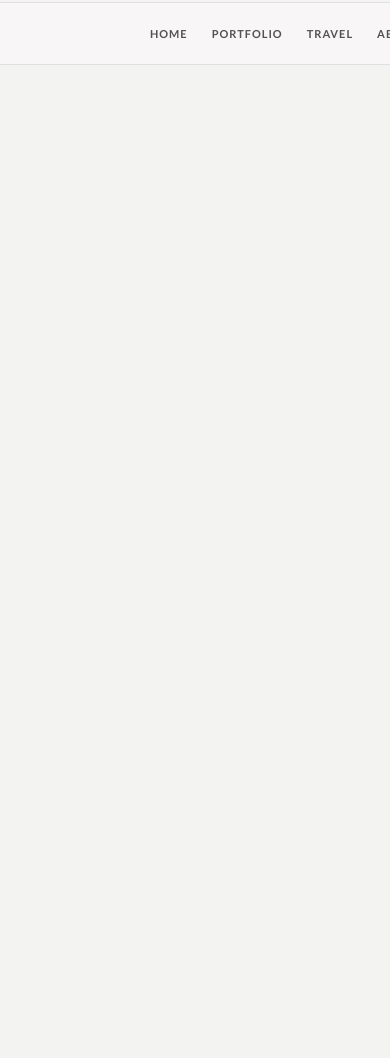
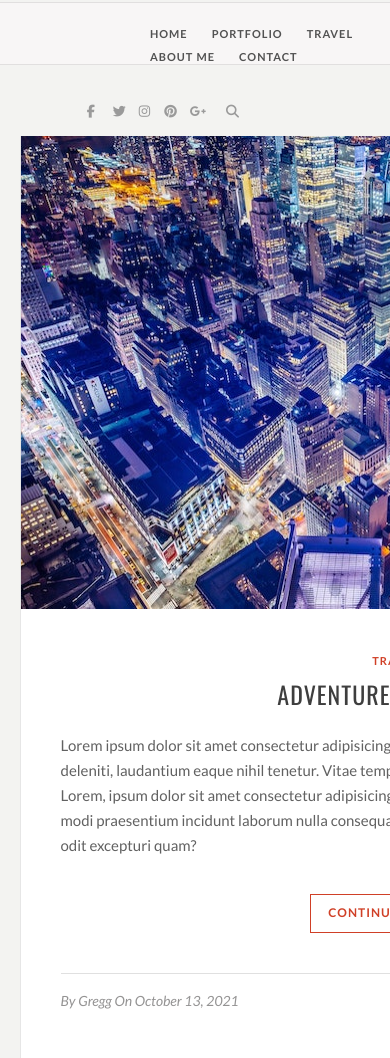
Before and after one commit to ABrower-Lingsch/pixel-perfect, a plain HTML site: page index.html in a window 390 px wide. Shown: the top 1058 px of the page. Drawn offline with nearby package versions, Linux system fonts and the light colour scheme; a web font is replaced by a local one.

Commit message:
updates media query

```diff
--- a/assets/css/styles.css
+++ b/assets/css/styles.css
@@ -16,7 +16,7 @@ body {
 nav {
     background-color: rgb(248, 246, 246);
     height: 63px;
-    width: 100%;
+    width: 100vw;
     border-bottom: solid 1px rgba(128, 128, 128, 0.199);
     border-top: solid 1px rgba(128, 128, 128, 0.199);
 
@@ -948,16 +948,16 @@ main {
     justify-content: center;
     flex-direction: column;
     width: fit-content;
-    /* margin-left: 10%;
-    margin-right: 10%; */
+    margin-left: 5vw;
+    margin-right: 5vw;
+    height: fit-content;
 }
 
 html {
-    width: fit-content;
+    height: fit-content;
 }
 
 .main-bar {
-    scale: .5;
     margin-left: 0;
     margin-right: 0;
 }
```
